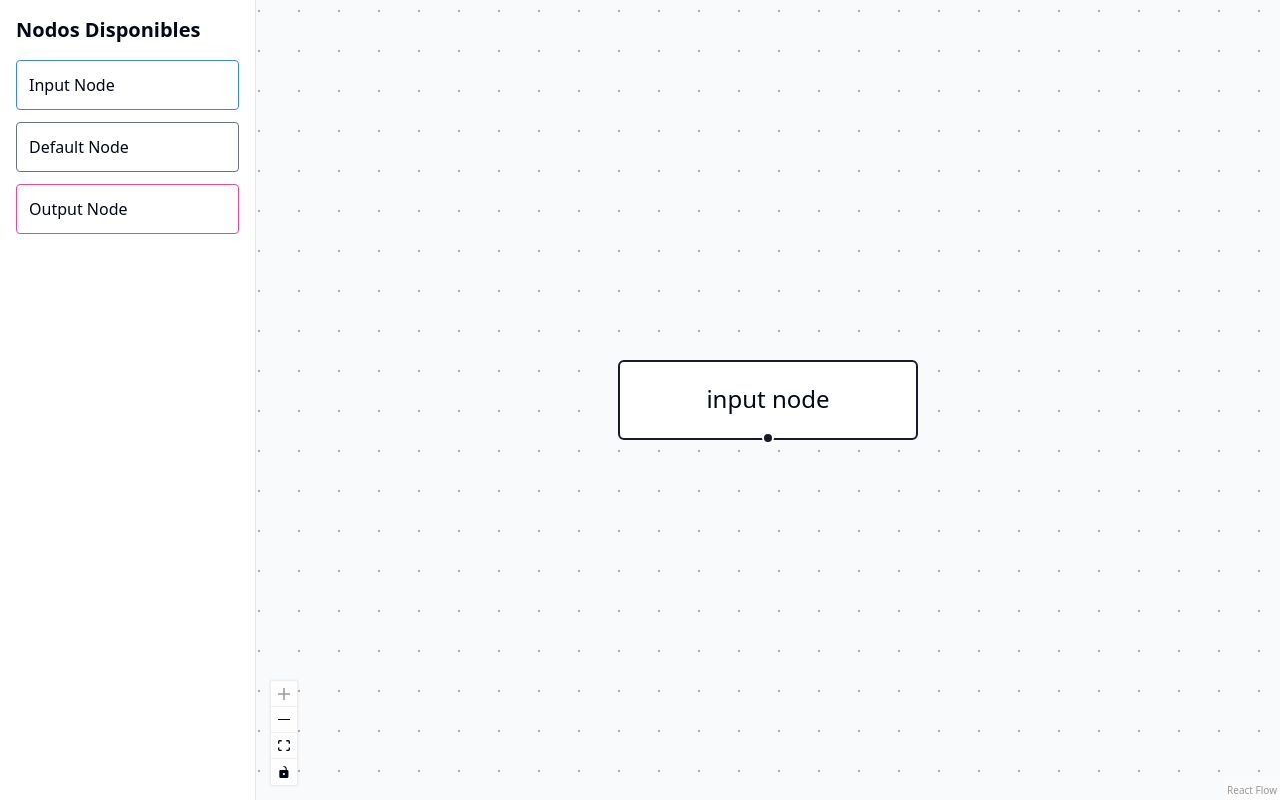
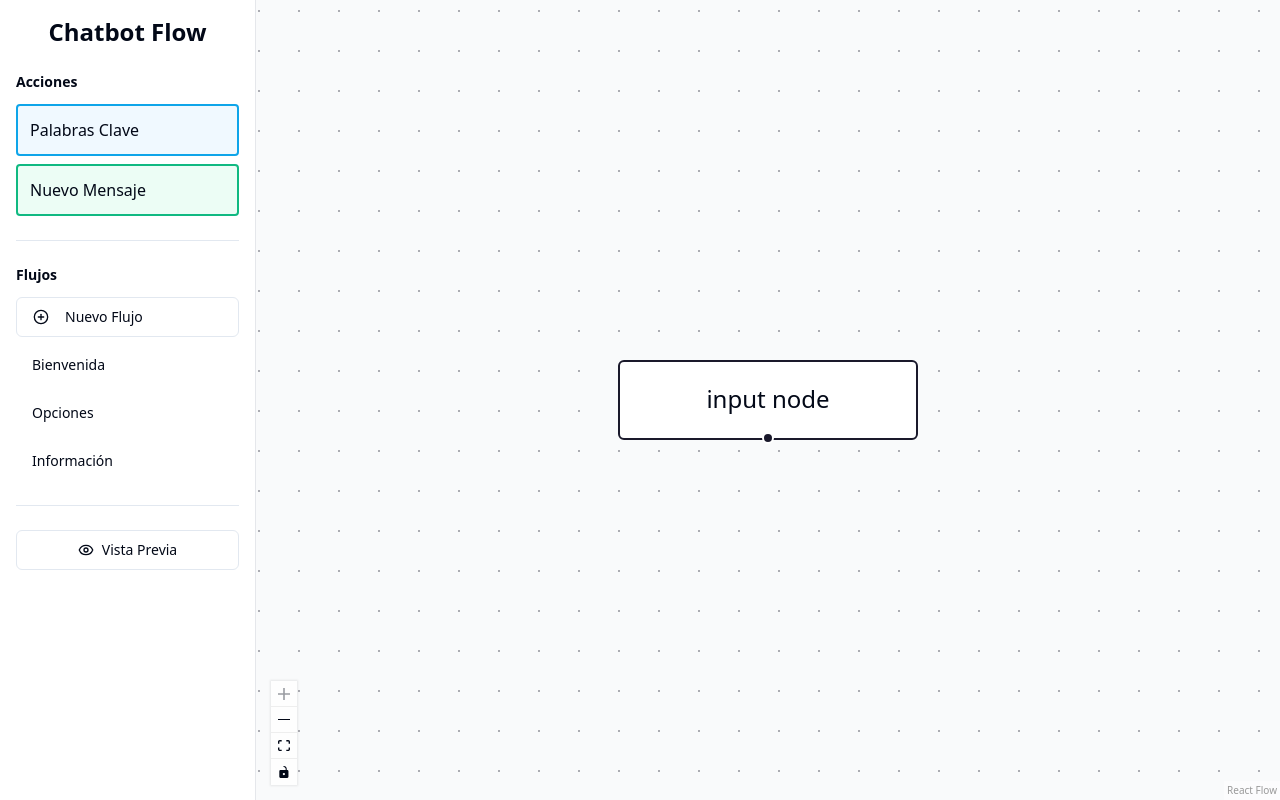
Before and after one commit to lalo2911/react-flow-pruebas, a React (Vite) app: page / in a window 1280 px wide. Built offline with nearby package versions, Linux system fonts and the light colour scheme.

Commit message:
Personalizacion 1

```diff
--- a/package.json
+++ b/package.json
@@ -11,6 +11,7 @@
   },
   "dependencies": {
     "@radix-ui/react-scroll-area": "^1.2.1",
+    "@radix-ui/react-separator": "^1.1.0",
     "@radix-ui/react-slot": "^1.1.0",
     "@xyflow/react": "^12.3.5",
     "class-variance-authority": "^0.7.0",
--- a/src/components/NodeDragItem.jsx
+++ b/src/components/NodeDragItem.jsx
@@ -3,14 +3,13 @@ import React from 'react';
 const NodeDragItem = ({ label, type, onDragStart }) => {
     // Mapeo de tipos a clases de borde
     const borderClasses = {
-        input: 'border-blue-500',
-        default: 'border-gray-500',
-        output: 'border-pink-500'
+        keywords: 'border-sky-500 bg-sky-50 hover:bg-sky-100',
+        messages: 'border-emerald-500 bg-emerald-50 hover:bg-emerald-100',
     };
 
     return (
         <div
-            className={`p-3 border ${borderClasses[type]} rounded cursor-move hover:bg-gray-50`}
+            className={`p-3 border-2 ${borderClasses[type]} rounded cursor-move`}
             draggable
             onDragStart={(event) => onDragStart(event, type)}
         >
--- a/src/components/Sidebar.jsx
+++ b/src/components/Sidebar.jsx
@@ -1,22 +1,85 @@
 import React from 'react';
 import { ScrollArea } from '@/components/ui/scroll-area';
+import { Button } from '@/components/ui/button';
+import { Separator } from "@/components/ui/separator"
 import NodeDragItem from './NodeDragItem';
+import { PlusCircle, Eye } from 'lucide-react';
 
 const Sidebar = ({ sidebarOpen, setSidebarOpen, onDragStart }) => {
     return (
         <div
             className={`fixed inset-y-0 left-0 z-10 transform transition-transform duration-300 ease-in-out
-        lg:relative lg:translate-x-0 ${sidebarOpen ? 'translate-x-0' : '-translate-x-full'}
-        w-64 bg-white border-r border-gray-200`}
+                lg:relative lg:translate-x-0 ${sidebarOpen ? 'translate-x-0' : '-translate-x-full'}
+                w-64 bg-white border-r border-gray-200`}
         >
             <ScrollArea className="h-full">
-                <div className="p-4">
-                    <h2 className="text-xl font-bold mb-4">Nodos Disponibles</h2>
-                    <div className="space-y-3">
-                        <NodeDragItem label="Input Node" type="input" onDragStart={onDragStart} />
-                        <NodeDragItem label="Default Node" type="default" onDragStart={onDragStart} />
-                        <NodeDragItem label="Output Node" type="output" onDragStart={onDragStart} />
+                <div className="p-4 space-y-6">
+                    {/* Header*/}
+                    <h1 className='text-2xl text-center align-middle font-semibold'>Chatbot Flow</h1>
+
+                    {/* Acciones Section */}
+                    <div>
+                        <h3 className="text-sm font-semibold mb-3">Acciones</h3>
+                        <div className="space-y-2">
+                            <NodeDragItem
+                                label="Palabras Clave"
+                                type="keywords"
+                                onDragStart={onDragStart}
+                            />
+                            <NodeDragItem
+                                label="Nuevo Mensaje"
+                                type="messages"
+                                onDragStart={onDragStart}
+                            />
+                        </div>
                     </div>
+
+                    <Separator />
+
+                    {/* Flujos Section */}
+                    <div>
+                        <h3 className="text-sm font-semibold mb-3">Flujos</h3>
+                        <div className="space-y-2">
+                            <Button
+                                variant="outline"
+                                className="w-full justify-start text-left"
+                                onClick={() => console.log('Nuevo flujo')}
+                            >
+                                <PlusCircle className="h-4 w-4 mr-2" />
+                                Nuevo Flujo
+                            </Button>
+                            <Button
+                                variant="ghost"
+                                className="w-full justify-start text-left"
+                            >
+                                Bienvenida
+                            </Button>
+                            <Button
+                                variant="ghost"
+                                className="w-full justify-start text-left"
+                            >
+                                Opciones
+                            </Button>
+                            <Button
+                                variant="ghost"
+                                className="w-full justify-start text-left"
+                            >
+                                Información
+                            </Button>
+                        </div>
+                    </div>
+
+                    <Separator />
+
+                    {/* Vista Previa Button */}
+                    <Button
+                        variant="outline"
+                        className="w-full flex items-center gap-2"
+                        onClick={() => console.log('Vista previa')}
+                    >
+                        <Eye className="h-4 w-4" />
+                        Vista Previa
+                    </Button>
                 </div>
             </ScrollArea>
         </div>
--- /dev/null
+++ b/src/components/ui/separator.jsx
@@ -0,0 +1,23 @@
+import * as React from "react"
+import * as SeparatorPrimitive from "@radix-ui/react-separator"
+
+import { cn } from "@/lib/utils"
+
+const Separator = React.forwardRef((
+  { className, orientation = "horizontal", decorative = true, ...props },
+  ref
+) => (
+  <SeparatorPrimitive.Root
+    ref={ref}
+    decorative={decorative}
+    orientation={orientation}
+    className={cn(
+      "shrink-0 bg-border",
+      orientation === "horizontal" ? "h-[1px] w-full" : "h-full w-[1px]",
+      className
+    )}
+    {...props} />
+))
+Separator.displayName = SeparatorPrimitive.Root.displayName
+
+export { Separator }
```
Also changed, not shown: 1 other file (tests, documents, lock files or other folders).
